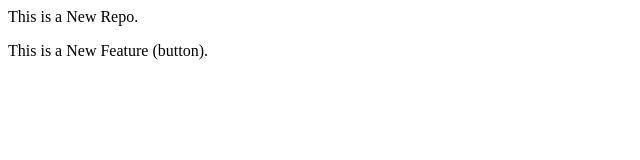
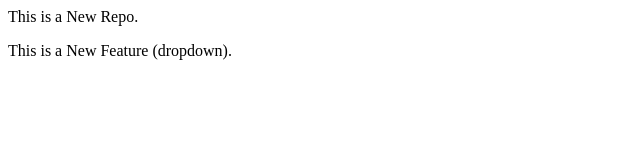
Before and after one commit to sar0-v/LocalRepo, a plain HTML site: page index.html in a window 1280 px wide. Shown: the full height of the page, 0-640 px from the left. Drawn offline with Linux system fonts and the light colour scheme.

Commit message:
dropdown

```diff
--- a/index.html
+++ b/index.html
@@ -1,2 +1,2 @@
 <p>This is a New Repo.</p>
-<p>This is a New Feature (button).</p>
+<p>This is a New Feature (dropdown).</p>
```
